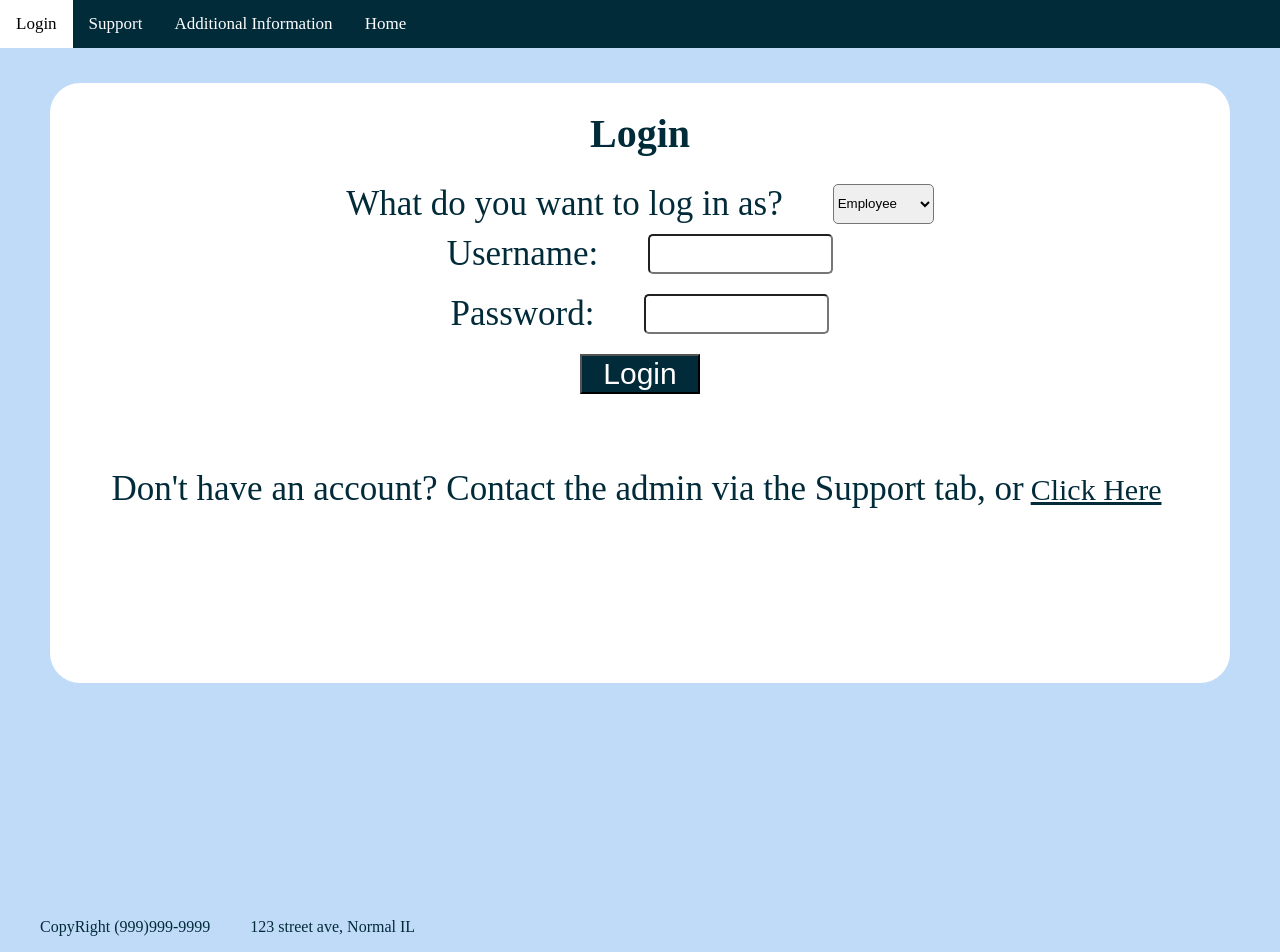
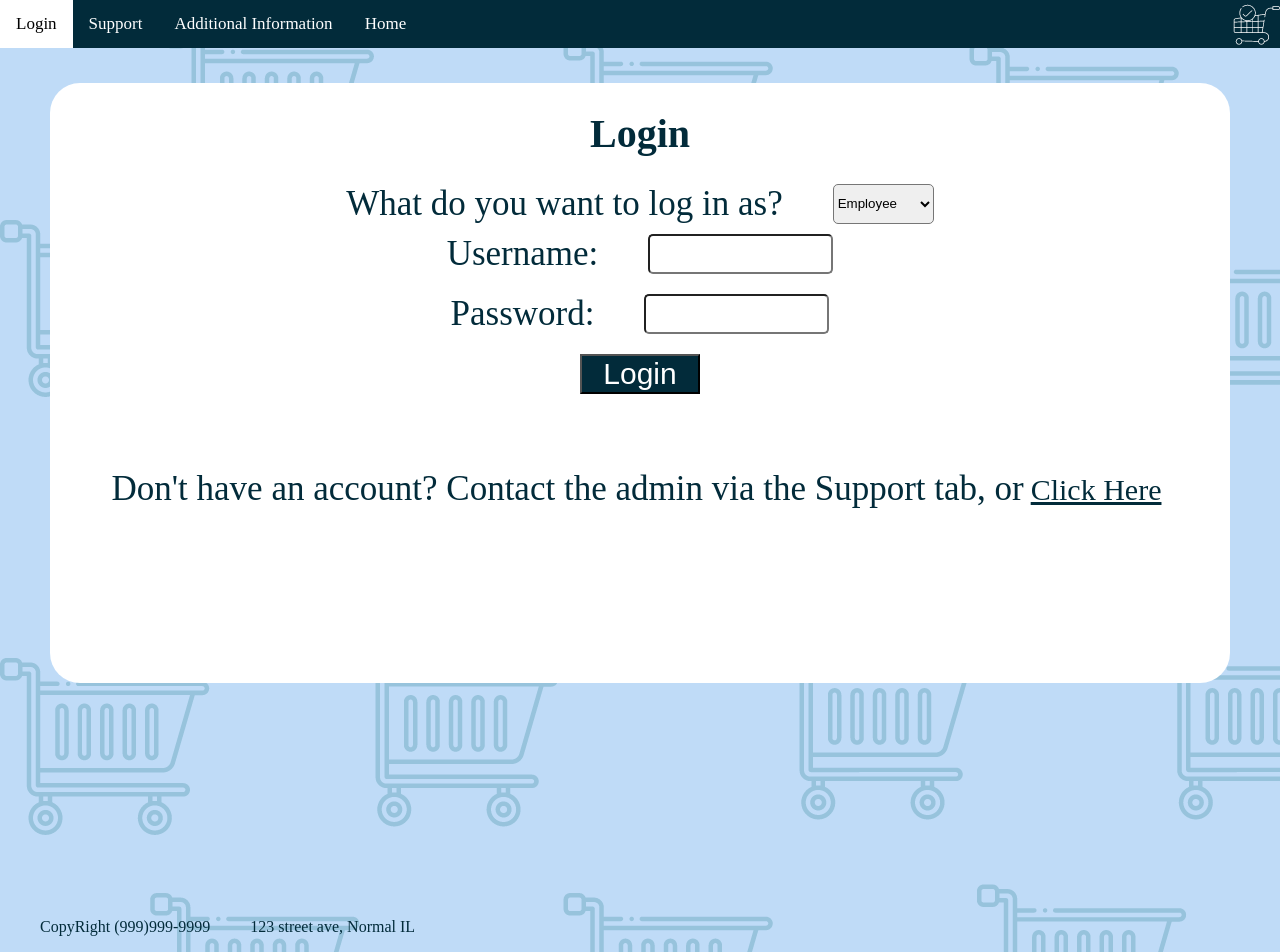
Before and after one commit to HunterSteiner/EquipManagement, a PHP site: page /HTML/login.html in a window 1280 px wide. Run offline with PHP 8.4, Linux system fonts and the light colour scheme.

Commit message:
Added background and images folder

```diff
--- a/CSS/Styles.css
+++ b/CSS/Styles.css
@@ -17,9 +17,13 @@ a{
    font-size: 17px;
 
 }
+img{
+    float:right;
+}
 .menuBar{
     background-color: #022b3a;
     overflow:hidden;
+    height:48px;
 }
 .menuBar a.active{
     background-color: #1f7a8c;
@@ -73,7 +77,8 @@ form >div{
     color: black;
 }
 body{
-    background-color: #Bfdbf7;
+    /*background-color: #Bfdbf7; */
+    background-image: url(../Images/background3.png);
     margin:0;
     min-height: 100vh;
     display:flex;
@@ -92,6 +97,10 @@ input[type="text"],select{
 
 
 }
+input[type="password"]{
+    margin-left:50px;
+    border-radius: 5px;
+}
 footer{
     margin-top:auto;
     display:flex;
--- a/HTML/login.html
+++ b/HTML/login.html
@@ -13,6 +13,7 @@
         <a href="support.html">Support</a>
         <a href="info.html">Additional Information</a>
         <a href="home.html">Home</a>
+        <img src="../Images/Icon2.png" alt="Icon">
 
     </div>
     <div class="mainContent">
@@ -32,7 +33,7 @@
 
             <div class="inputGroup">
                 <label for="password">Password:</label>
-                <input type="text" name="password" id="password">
+                <input type="password" name="password" id="password">
             </div>
             <div class="formButtons">
                 <input type="submit" value="Login">
```
Also changed, not shown: Images/Icon2.png (added), Images/background.png (added), Images/background2.png (added), Images/background3.png (added).
